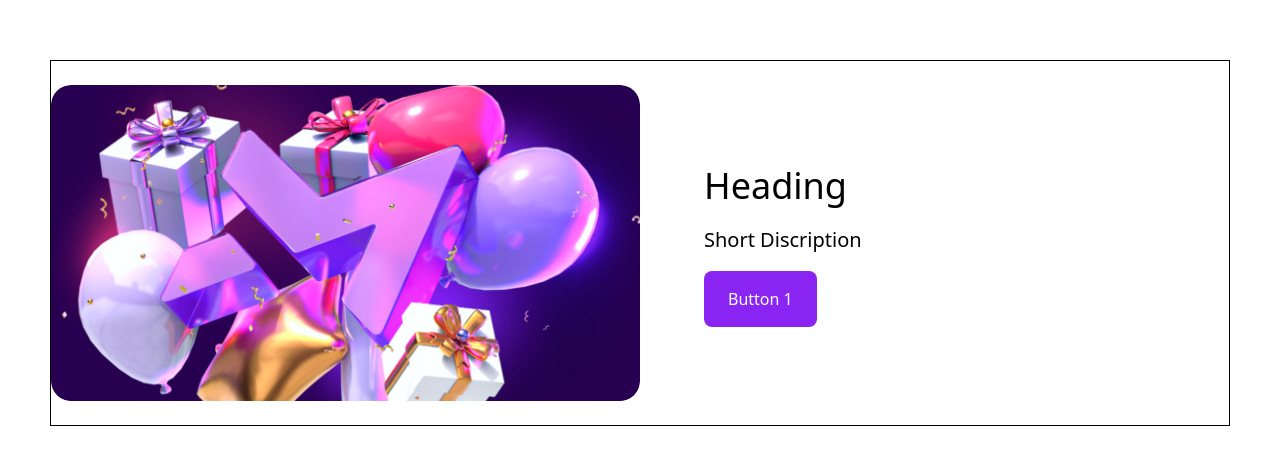
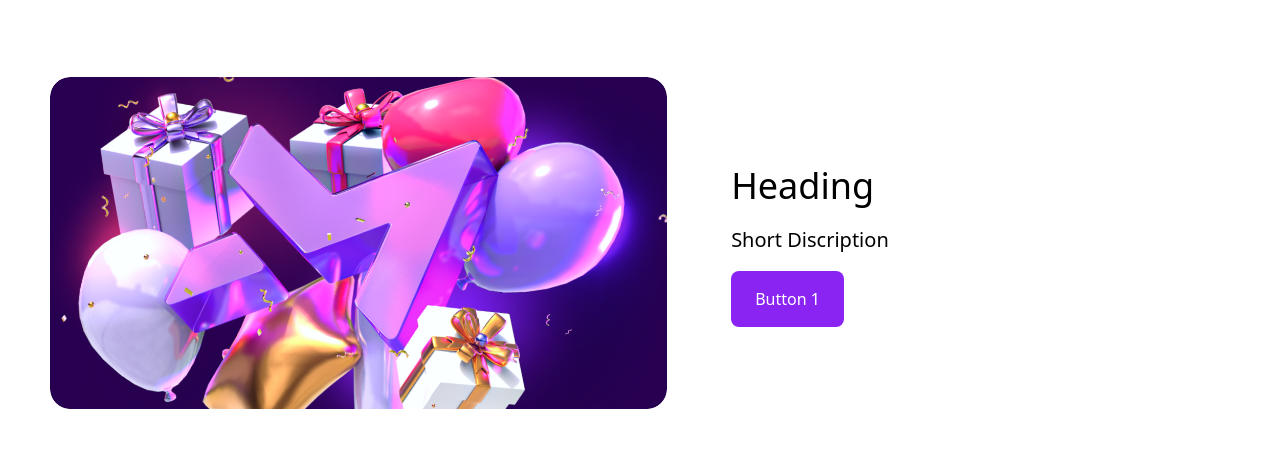
Before and after one commit to Madnes86/Playground, a SvelteKit app: page / in a window 1280 px wide. Shown: the part 157-622 px from the top of the page. Built offline with nearby package versions, Linux system fonts and the light colour scheme.

Commit message:
Card mob version

```diff
--- a/src/routes/+page.svelte
+++ b/src/routes/+page.svelte
@@ -1,18 +1,31 @@
 <script lang='ts'>
 	let {
-		textPositionX = 'left'
+		isButton = true,
+		isReverse = true
 	} : {
-		textPositionX : string
+		isButton : boolean
+		isReverse : boolean
 	} = $props()
+
+
 </script>
 
-<div class='py-[24px] w-[1180px] border flex gap-[64px] items-center'>
-	<img src='image.png' alt='' class='w-1/2 rounded-[20px]'>
-	<div class='w-[calc(50%-64px)] flex flex-col gap-[16px]'>
+{#snippet button()}
+	<button class='lg:w-fit w-full px-[24px] py-[16px] rounded-[8px] font-[500] text-[16px] text-white bg-[#8A24F3]'>Button 1</button>
+{/snippet}
+
+<div class:lg:flex-row-reverse={isReverse} class='py-[24px] lg:w-[1180px] w-[328px] flex lg:flex-row flex-col lg:gap-[64px] gap-[24px] items-center'>
+	<img src='image.png' alt='' class='lg:w-[52.3%] w-full rounded-[20px] lg:aspect-auto aspect-4/3 object-cover'>
+	<div class='lg:w-[calc(50%-64px)] w-full flex flex-col gap-[16px] -order-1'>
 		<span class='flex flex-col gap-[12px]'>
-			<h1 class='font-[500] text-[36px]'>Heading</h1>
-			<p class='text-[20px]'>Short Discription</p>
+			<h1 class='font-[500] lg:text-[36px] text-[24px]'>Heading</h1>
+			<p class='lg:text-[20px] text-[16px]'>Short Discription</p>
 		</span>
-		<button class='w-fit px-[24px] py-[16px] rounded-[8px] font-[500] text-[16px] text-white bg-[#8A24F3]'>Button 1</button>
+		<div class='{isButton ? isReverse ? 'lg:flex hidden' : 'flex' : 'hidden'}'>
+			{@render button()}
+		</div>
+	</div>
+	<div class='{isReverse && isButton ? 'lg:hidden flex w-full' : 'hidden'}'>
+		{@render button()}
 	</div>
 </div>
```
